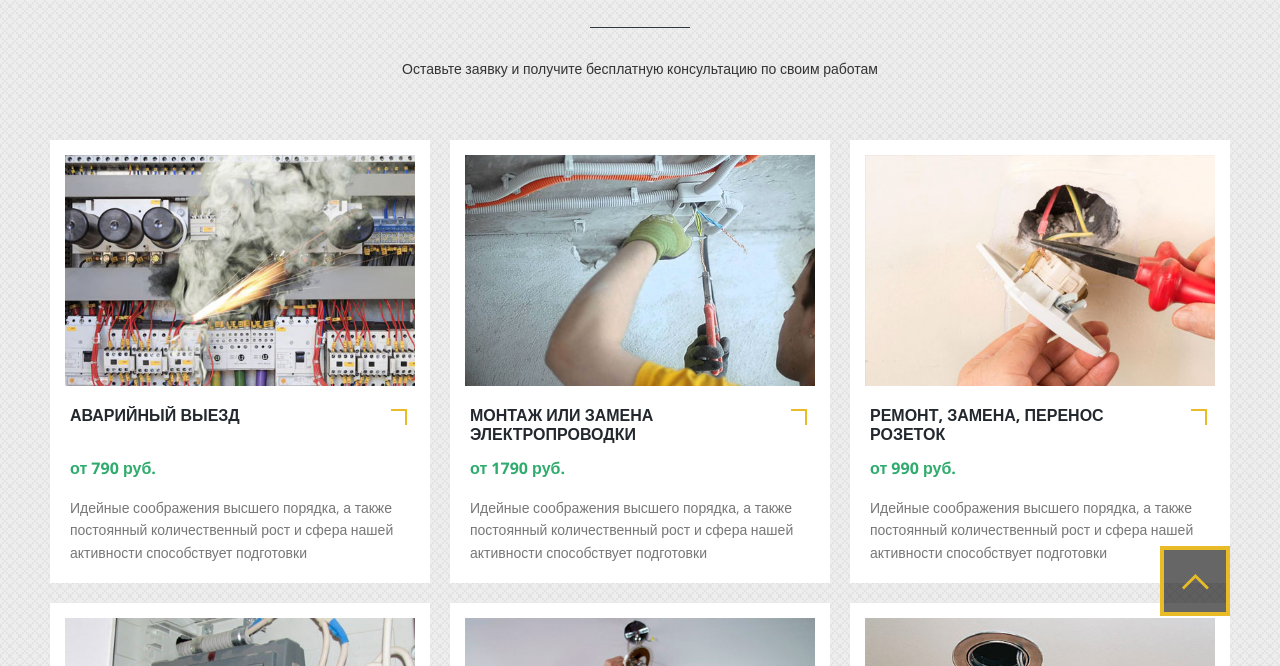
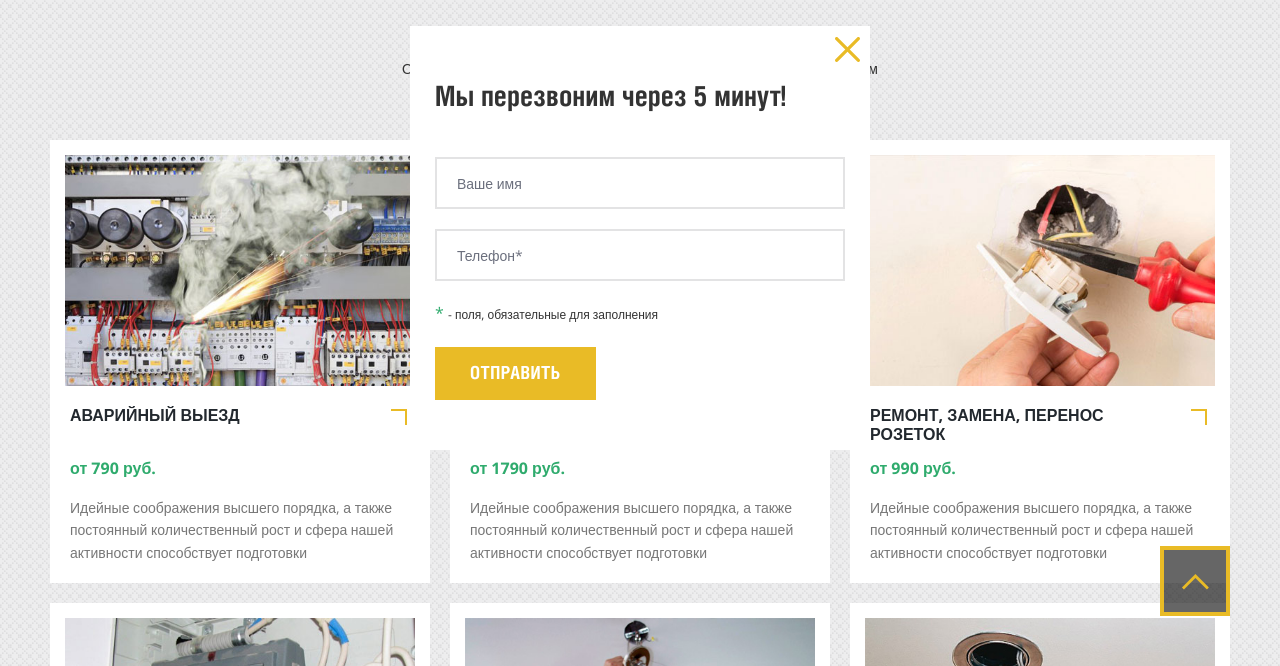
Before and after one commit to dzianisPaskin/gloAcademyFinalProjectLight, a website built with webpack: page index.html in a window 1280 px wide. Both pictures are taken after a click on the link "ЦЕНЫ НА УСЛУГИ". Shown: the part 754-1420 px from the top of the page. Built offline with nearby package versions, Linux system fonts and the light colour scheme; files whose address does not match are found by name.

Commit message:
added a modal window task

```diff
--- a/index.html
+++ b/index.html
@@ -33,7 +33,7 @@
 		<a href="#callback" class="callback-btn fancyboxModal hidden-sm"><i class="fa fa-phone"></i> Заказать звонок</a>
 		<div class="push20"></div>
 		<ul>
-			<li><a class="header-link"  href="#services">Цены на услуги</a></li>
+			<li><a  href="#services">Цены на услуги</a></li>
 			<li><a href="#faq">Ответы на вопросы</a></li>
 			<li><a href="#contacts">Контакты</a></li>
 		</ul>
--- a/src/index.js
+++ b/src/index.js
@@ -1,3 +1,5 @@
 import {smoothScroll} from './modules/smoothScroll'
+import {openModal} from './modules/openModal'
 
 smoothScroll()
+openModal()
--- /dev/null
+++ b/src/modules/openModal.js
@@ -0,0 +1,10 @@
+export const openModal = () => {
+  const header = document.querySelector(".header");
+  const overlay = document.querySelector(".modal-overlay");
+  const modal = document.querySelector(".modal-callback");
+
+  header.addEventListener("click", (e) => {
+    if (e.target.closest(".callback-btn")) overlay.style.display = "block";
+    modal.style.display = "block";
+  });
+};
```
Also changed, not shown: dist/js/bundle.js.
